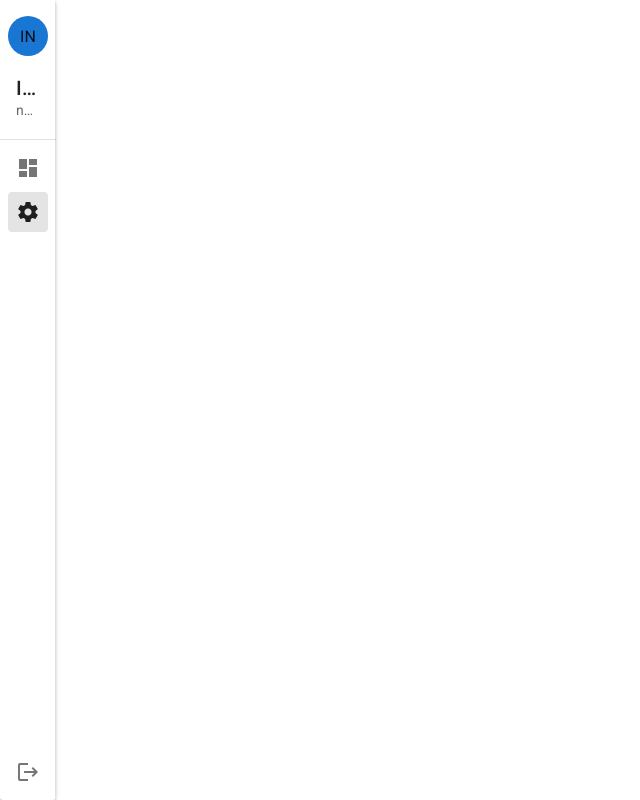
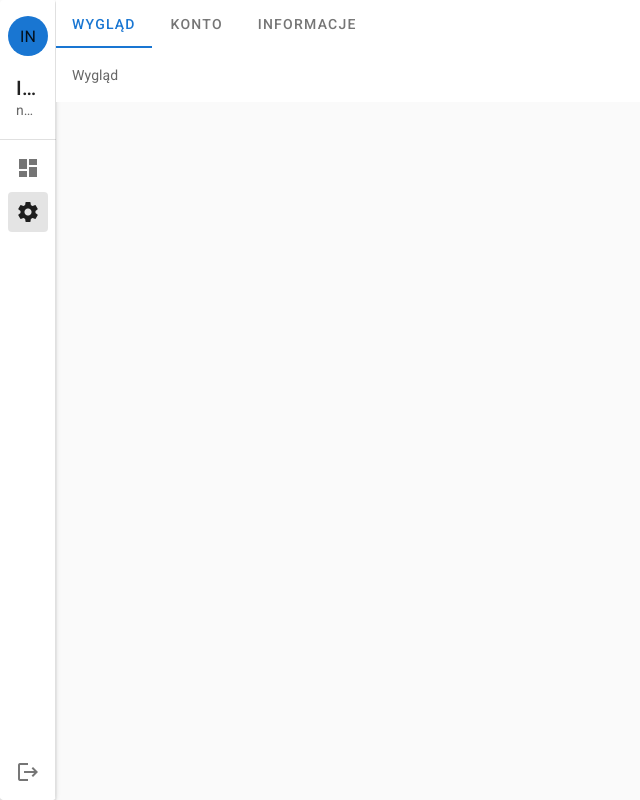
Before and after one commit to TenDan/flatsapi-app, a Vue app: page /settings in a window 1280 px wide. Shown: the whole page, without its empty margins (0-640 px from the left). Built offline with nearby package versions, Linux system fonts and the light colour scheme.

Commit message:
add settings section and improve dashboard

```diff
--- /dev/null
+++ b/src/components/settings/About.vue
@@ -0,0 +1,15 @@
+<template>
+  <v-card flat>
+    <v-card-text>Informacje</v-card-text>
+  </v-card>
+</template>
+
+<script>
+export default {
+  name: 'About',
+};
+</script>
+
+<style scoped>
+
+</style>
--- /dev/null
+++ b/src/components/settings/AccountSettings.vue
@@ -0,0 +1,15 @@
+<template>
+  <v-card flat>
+    <v-card-text>Konto</v-card-text>
+  </v-card>
+</template>
+
+<script>
+export default {
+  name: 'AccountSettings',
+};
+</script>
+
+<style scoped>
+
+</style>
--- /dev/null
+++ b/src/components/settings/AppearanceSettings.vue
@@ -0,0 +1,15 @@
+<template>
+  <v-card flat>
+    <v-card-text>Wygląd</v-card-text>
+  </v-card>
+</template>
+
+<script>
+export default {
+  name: 'AppearanceSettings',
+};
+</script>
+
+<style scoped>
+
+</style>
--- a/src/router/index.ts
+++ b/src/router/index.ts
@@ -11,17 +11,14 @@ const routes: Array<RouteConfig> = [
     component: Home,
   },
   {
-    path: '/about',
-    name: 'About',
-    // route level code-splitting
-    // this generates a separate chunk (about.[hash].js) for this route
-    // which is lazy-loaded when the route is visited.
-    component: () => import(/* webpackChunkName: "about" */ '../views/About.vue'),
-  },
-  {
     path: '/dashboard',
     name: 'Dashboard',
     component: () => import('../views/Dashboard.vue'),
+  },
+  {
+    path: '/settings',
+    name: 'Settings',
+    component: () => import('../views/Settings.vue'),
   },
 ];
 
--- a/src/views/About.vue
+++ /dev/null
@@ -1,5 +0,0 @@
-<template>
-  <div class="about">
-    <h1>This is an about page</h1>
-  </div>
-</template>
--- a/src/views/Dashboard.vue
+++ b/src/views/Dashboard.vue
@@ -1,11 +1,15 @@
 <template>
   <v-container fluid class="grey lighten-5">
-    <v-row no-gutters>
+    <v-row
+      no-gutters>
       <v-col
-        v-for="n in 3"
+        v-for="n in 9"
         :key="n"
         cols="12"
-        sm="4"
+        sm="12"
+        md="6"
+        lg="4"
+        xl="3"
       >
         <v-card
           class="pa-2 ma-3"
--- /dev/null
+++ b/src/views/Settings.vue
@@ -0,0 +1,43 @@
+<template>
+  <v-container fluid class="grey lighten-5 pa-0">
+    <v-tabs v-model="tab">
+      <v-tab v-for="tab in items" :key="tab.tabName">{{tab.tabName}}</v-tab>
+    </v-tabs>
+    <v-tabs-items v-model="tab">
+      <v-tab-item
+        v-for="item in items"
+        :key="item.tabName"
+      >
+        <keep-alive>
+          <component :is="item.tabComponent"></component>
+        </keep-alive>
+      </v-tab-item>
+    </v-tabs-items>
+  </v-container>
+</template>
+
+<script>
+export default {
+  name: 'Settings',
+  data() {
+    return {
+      tab: null,
+      items: [
+        {
+          tabName: 'Wygląd', tabComponent: () => import('../components/settings/AppearanceSettings.vue'),
+        },
+        {
+          tabName: 'Konto', tabComponent: () => import('../components/settings/AccountSettings.vue'),
+        },
+        {
+          tabName: 'Informacje', tabComponent: () => import('../components/settings/About.vue'),
+        },
+      ],
+    };
+  },
+};
+</script>
+
+<style scoped>
+
+</style>
```
